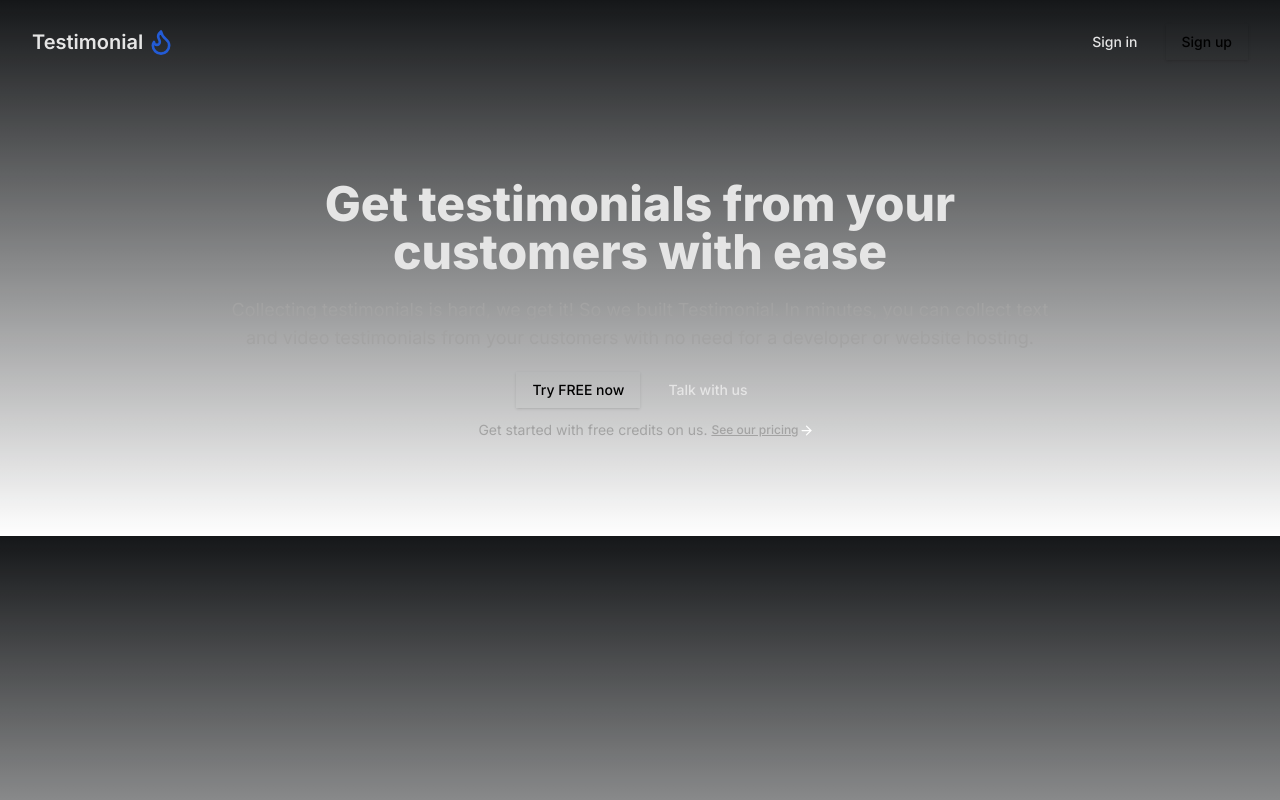
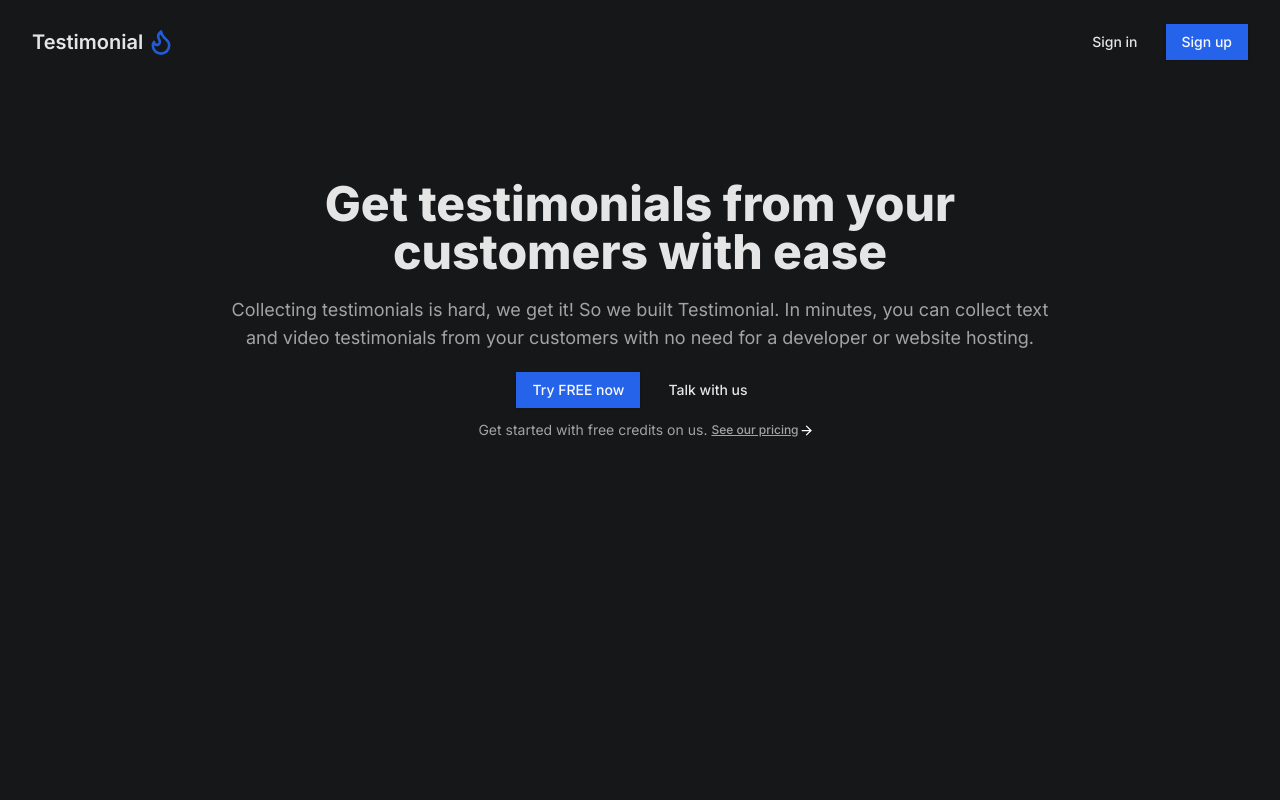
Before and after one commit to thezeeshann/testimonial, a Next.js app: page / in a window 1280 px wide. Built offline with nearby package versions, Linux system fonts and the light colour scheme.

Commit message:
refactor: update global css

```diff
--- a/src/app/globals.css
+++ b/src/app/globals.css
@@ -1,33 +1,60 @@
 @tailwind base;
-@tailwind components;
-@tailwind utilities;
+  @tailwind components;
+  @tailwind utilities;
 
-:root {
-  --foreground-rgb: 0, 0, 0;
-  --background-start-rgb: 214, 219, 220;
-  --background-end-rgb: 255, 255, 255;
-}
+@layer base {
+  :root {
+    --background: 0 0% 100%;
+    --foreground: 222.2 84% 4.9%;
+    --card: 0 0% 100%;
+    --card-foreground: 222.2 84% 4.9%;
+    --popover: 0 0% 100%;
+    --popover-foreground: 222.2 84% 4.9%;
+    --primary: 221.2 83.2% 53.3%;
+    --primary-foreground: 210 40% 98%;
+    --secondary: 210 40% 96.1%;
+    --secondary-foreground: 222.2 47.4% 11.2%;
+    --muted: 210 40% 96.1%;
+    --muted-foreground: 215.4 16.3% 46.9%;
+    --accent: 210 40% 96.1%;
+    --accent-foreground: 222.2 47.4% 11.2%;
+    --destructive: 0 84.2% 60.2%;
+    --destructive-foreground: 210 40% 98%;
+    --border: 214.3 31.8% 91.4%;
+    --input: 214.3 31.8% 91.4%;
+    --ring: 221.2 83.2% 53.3%;
+    --radius: 0.5rem;
+  }
 
-@media (prefers-color-scheme: dark) {
-  :root {
-    --foreground-rgb: 255, 255, 255;
-    --background-start-rgb: 0, 0, 0;
-    --background-end-rgb: 0, 0, 0;
+  .dark {
+    --background: 222.2 84% 4.9%;
+    --foreground: 210 40% 98%;
+    --card: 222.2 84% 4.9%;
+    --card-foreground: 210 40% 98%;
+    --popover: 222.2 84% 4.9%;
+    --popover-foreground: 210 40% 98%;
+    --primary: 217.2 91.2% 59.8%;
+    --primary-foreground: 222.2 47.4% 11.2%;
+    --secondary: 217.2 32.6% 17.5%;
+    --secondary-foreground: 210 40% 98%;
+    --muted: 217.2 32.6% 17.5%;
+    --muted-foreground: 215 20.2% 65.1%;
+    --accent: 217.2 32.6% 17.5%;
+    --accent-foreground: 210 40% 98%;
+    --destructive: 0 62.8% 30.6%;
+    --destructive-foreground: 210 40% 98%;
+    --border: 217.2 32.6% 17.5%;
+    --input: 217.2 32.6% 17.5%;
+    --ring: 224.3 76.3% 48%;
   }
 }
 
-body {
-  color: rgb(var(--foreground-rgb));
-  background: linear-gradient(
-      to bottom,
-      transparent,
-      rgb(var(--background-end-rgb))
-    )
-    rgb(var(--background-start-rgb));
-}
 
-@layer utilities {
-  .text-balance {
-    text-wrap: balance;
+  @layer base {
+    * {
+      @apply border-border;
+    }
+    body {
+      @apply bg-background text-foreground;
+    }
   }
-}
```
